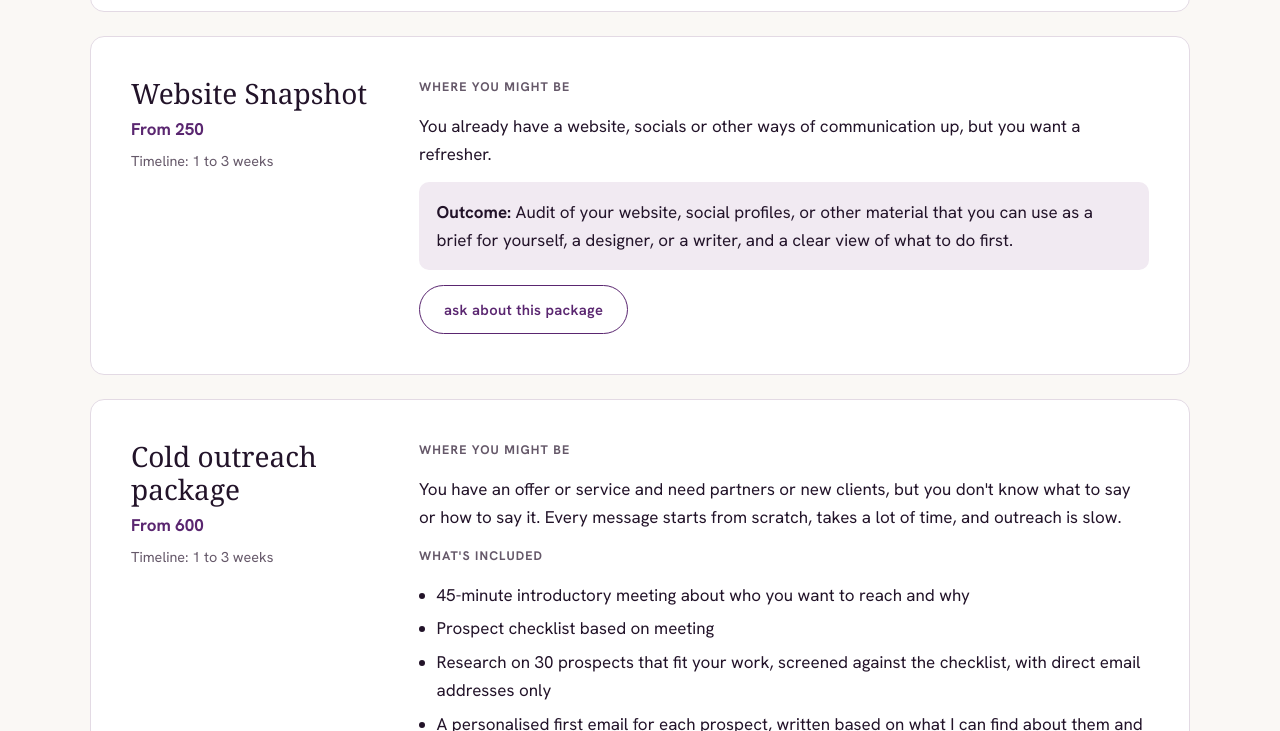
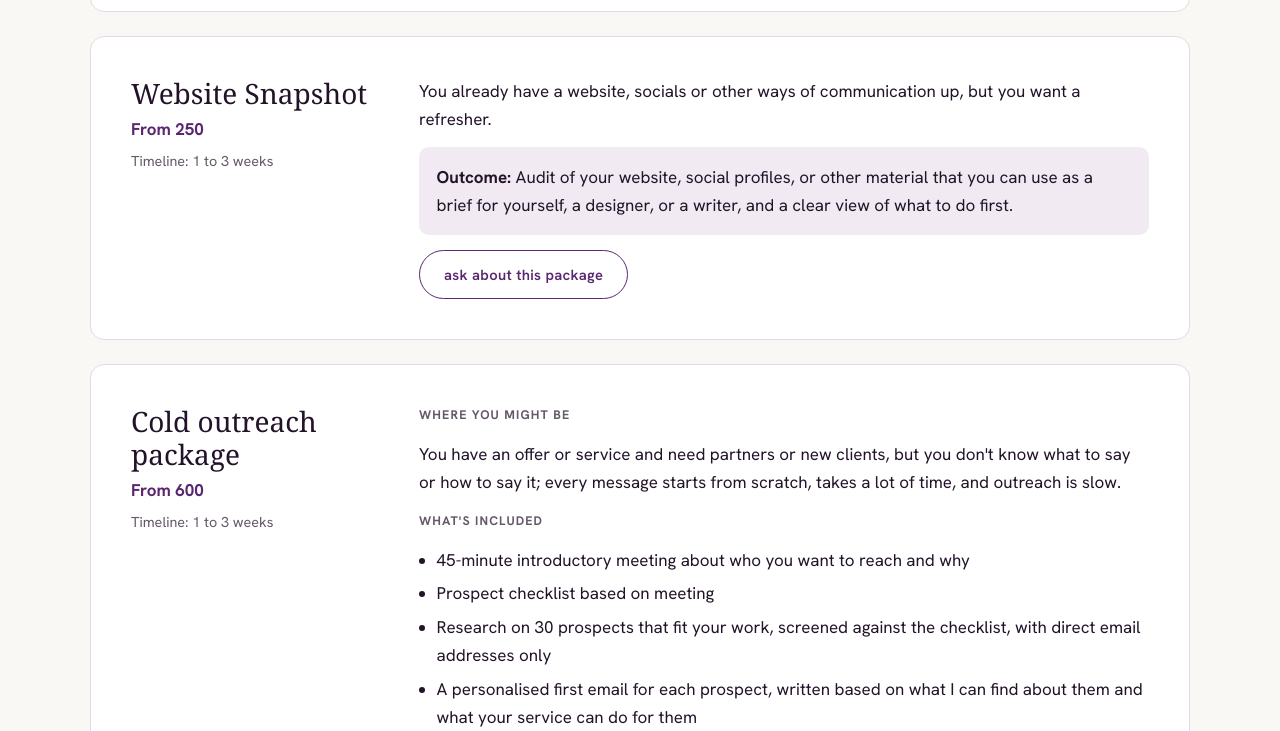
Before and after one commit to sharonasharonaa-a11y/sharona-dwarka, a plain HTML site: page services.html in a window 1280 px wide. Shown: the part 2729-3460 px from the top of the page. Drawn offline with Linux system fonts and the light colour scheme; a web font is replaced by a local one.

Commit message:
Services page: use the supplied copy exactly
Co-Authored-By: Claude Sonnet 5.5 <noreply@anthropic.com>
Claude-Session: https://claude.ai/code/session_012jJ68gowpAbv9qTo3TLJkB

```diff
--- a/services.html
+++ b/services.html
@@ -545,7 +545,7 @@ main section.view{padding-block:4.5rem 6rem}
           <h5>What's included</h5>
           <ul>
             <li>75-minute in-depth discovery interview</li>
-            <li>Brand snapshot (value 750)</li>
+            <li>Brand snapshot (value 1,000)</li>
             <li>Key messaging and personal brand narrative</li>
             <li>Bio for your website, directories, and social channels</li>
             <li>Presentation and feedback</li>
@@ -590,7 +590,6 @@ main section.view{padding-block:4.5rem 6rem}
       <article class="pkg" id="website-snapshot">
         <div class="side"><h4>Website Snapshot</h4><span class="price">From 250</span><span class="time">Timeline: 1 to 3 weeks</span></div>
         <div class="body">
-          <h5>Where you might be</h5>
           <p>You already have a website, socials or other ways of communication up, but you want a refresher.</p>
           <p class="outcome"><strong>Outcome:</strong> Audit of your website, social profiles, or other material that you can use as a brief for yourself, a designer, or a writer, and a clear view of what to do first.</p>
           <div><a class="btn ghost" href="contact.html"><span class="draft">Ask about this package</span></a></div>
@@ -600,7 +599,7 @@ main section.view{padding-block:4.5rem 6rem}
         <div class="side"><h4>Cold outreach package</h4><span class="price">From 600</span><span class="time">Timeline: 1 to 3 weeks</span></div>
         <div class="body">
           <h5>Where you might be</h5>
-          <p>You have an offer or service and need partners or new clients, but you don't know what to say or how to say it. Every message starts from scratch, takes a lot of time, and outreach is slow.</p>
+          <p>You have an offer or service and need partners or new clients, but you don't know what to say or how to say it; every message starts from scratch, takes a lot of time, and outreach is slow.</p>
           <h5>What's included</h5>
           <ul>
             <li>45-minute introductory meeting about who you want to reach and why</li>
```
